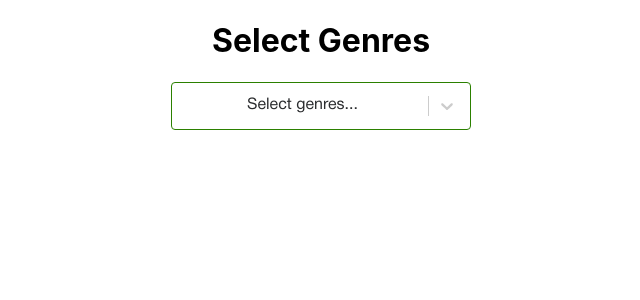
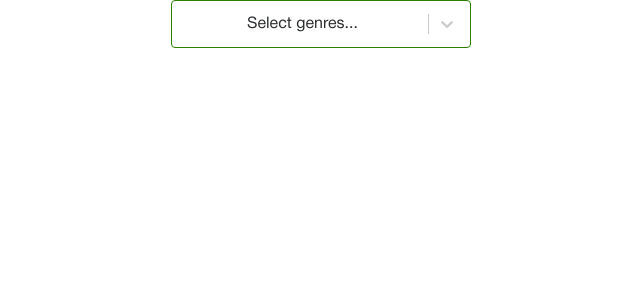
Before and after one commit to nicmart-dev/bundletv, a React (Create React App) app: page / in a window 1280 px wide. Shown: the top 300 px of the page, without its empty margins (319-959 px from the left). Built offline with nearby package versions, Linux system fonts and the light colour scheme.

Commit message:
fix blue outline on focus

```diff
--- a/src/components/MultiSelect/MultiSelect.scss
+++ b/src/components/MultiSelect/MultiSelect.scss
@@ -17,6 +17,9 @@
     &--is-focused {
       border-color: $color-accessible-green;
       box-shadow: 0 0 0 1px $color-accessible-green;
+    }
+    &:hover {
+      border-color: $color-accessible-green;
     }
   }
 
--- a/src/components/SelectGenres/SelectGenres.jsx
+++ b/src/components/SelectGenres/SelectGenres.jsx
@@ -20,7 +20,6 @@ const SelectGenres = () => {
 
   return (
     <>
-      <h1>Select Genres</h1>
       <MultiSelect
         options={genres}
         placeholder="Select genres..."
```
